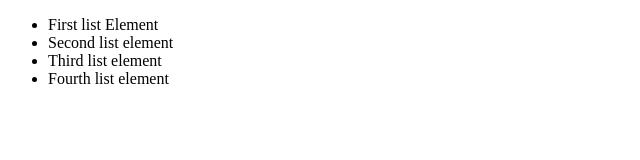
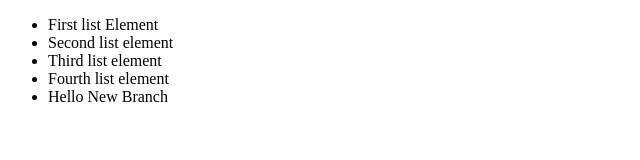
Before and after one commit to Java11-16-Sushchenia/TestProject, a plain HTML site: page index.html in a window 1280 px wide. Shown: the whole page, without its empty margins (0-640 px from the left). Drawn offline with Linux system fonts and the light colour scheme.

Commit message:
commit into new branch

```diff
--- a/index.html
+++ b/index.html
@@ -9,6 +9,7 @@
 		<li>Second list element</li>
 		<li>Third list element</li>
 		<li>Fourth list element</li>
+		<li> Hello New Branch </li>
 	</ul>
 </body>
 </html>
```
